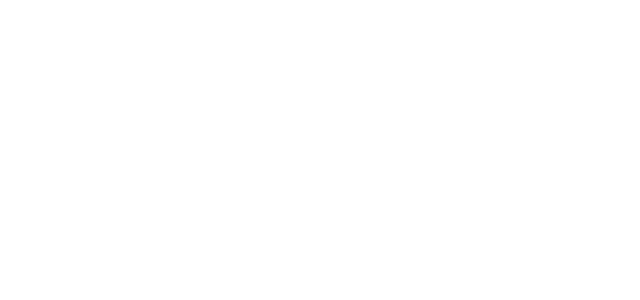
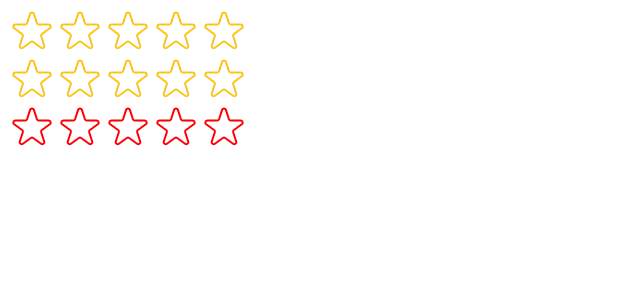
Before and after one commit to n-alavi/popcorn, a React (Create React App) app: page / in a window 1280 px wide. Shown: the top 300 px of the page, without its empty margins (0-640 px from the left). Built offline with nearby package versions, Linux system fonts and the light colour scheme.

Commit message:
feat
fixed size of svg that can show it on the page

```diff
--- a/src/StarRatin.js
+++ b/src/StarRatin.js
@@ -52,8 +52,8 @@ export default function StarRating({
 function Star({ onRate, full, onHoverIn, onHoverOut, color, size }) {
   const starStayle = {
     display: "block",
-    width: `${size} px`,
-    height: `${size} px`,
+    width: "48px",
+    height: "48px",
     cursor: "pointer",
   };
   return (
--- a/src/index.js
+++ b/src/index.js
@@ -8,7 +8,9 @@ const root = ReactDOM.createRoot(document.getElementById("root"));
 root.render(
   <React.StrictMode>
     {/* <App /> */}
+    <StarRating />
+    <StarRating size={84} />
 
-    <StarRating />
+    <StarRating color="red" />
   </React.StrictMode>
 );
```
